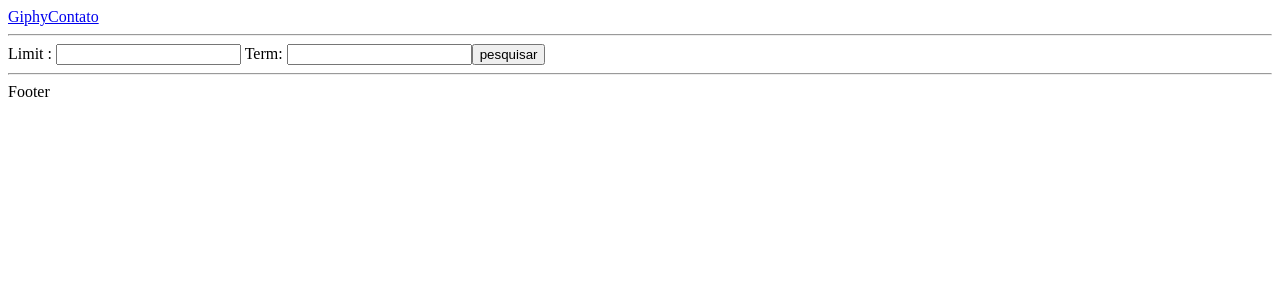
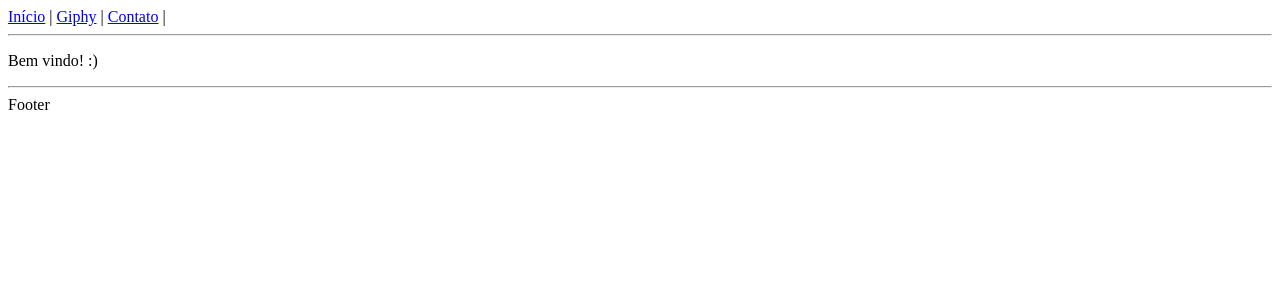
Before and after one commit to caiobarretta/giphy-search, an Angular app: page / in a window 1280 px wide. Shown: the top 300 px of the page. Built offline with nearby package versions, Linux system fonts and the light colour scheme.

Commit message:
404 - notfound Seção 6, aula 43

```diff
--- a/src/app/app.component.html
+++ b/src/app/app.component.html
@@ -1,5 +1,6 @@
-<a [routerLink]="''">Giphy</a>
-<a [routerLink]="'contato'">Contato</a>
+<a [routerLink]="''">Início</a> |
+<a [routerLink]="'giphy'">Giphy</a> |
+<a [routerLink]="'contato'">Contato</a> |
 
 <hr>
 <router-outlet></router-outlet>
--- a/src/app/giphy/giphy-search-manual/giphy-search.routing.module.ts
+++ b/src/app/giphy/giphy-search-manual/giphy-search.routing.module.ts
@@ -4,7 +4,7 @@ import { Routes, RouterModule } from '@angular/router';
 
 
 const routes: Routes = [
-  { path: '', component: GiphySearchManualComponent }
+  { path: 'giphy', component: GiphySearchManualComponent }
 ];
 
 @NgModule({
--- /dev/null
+++ b/src/app/inicio/inicio.component.html
@@ -0,0 +1,3 @@
+<p>
+  Bem vindo! :)
+</p>
--- /dev/null
+++ b/src/app/inicio/inicio.component.ts
@@ -0,0 +1,14 @@
+import { Component, OnInit } from '@angular/core';
+
+@Component({
+  selector: 'inicio-component',
+  templateUrl: './inicio.component.html'
+})
+export class InicioComponent implements OnInit {
+
+  constructor() { }
+
+  ngOnInit() {
+  }
+
+}
--- /dev/null
+++ b/src/app/pagenotfound/pagenotfound-routing.module.ts
@@ -0,0 +1,9 @@
+import { PageNotFoundComponent } from './pagenotfound.component';
+import { NgModule, ModuleWithProviders } from '@angular/core';
+import { Routes, RouterModule } from '@angular/router';
+
+const routes: Routes = [
+  {path: '**', component: PageNotFoundComponent}
+];
+
+export const routing: ModuleWithProviders = RouterModule.forChild(routes);
--- /dev/null
+++ b/src/app/pagenotfound/pagenotfound.component.html
@@ -0,0 +1,5 @@
+<p>
+  Page Not Found :(
+</p>
+
+<img src="https://static1.squarespace.com/static/5331f0a8e4b054ff7c32dc3d/t/540f2fbee4b08db42e606d29/1410281430090/autumndogsEdit.gif?format=500w">
--- /dev/null
+++ b/src/app/pagenotfound/pagenotfound.component.ts
@@ -0,0 +1,14 @@
+import { Component, OnInit } from '@angular/core';
+
+@Component({
+  selector: 'page-not-found',
+  templateUrl: './pagenotfound.component.html'
+})
+export class PageNotFoundComponent implements OnInit {
+
+  constructor() { }
+
+  ngOnInit() {
+  }
+
+}
```
Also changed, not shown: src/app/app.module.ts (+9 -2 lines), src/app/inicio/inicio-routing.module.ts (added, +13 -0 lines), src/app/inicio/inicio.module.ts (added, +13 -0 lines), src/app/pagenotfound/pagenotfound.module.ts (added, +14 -0 lines).
